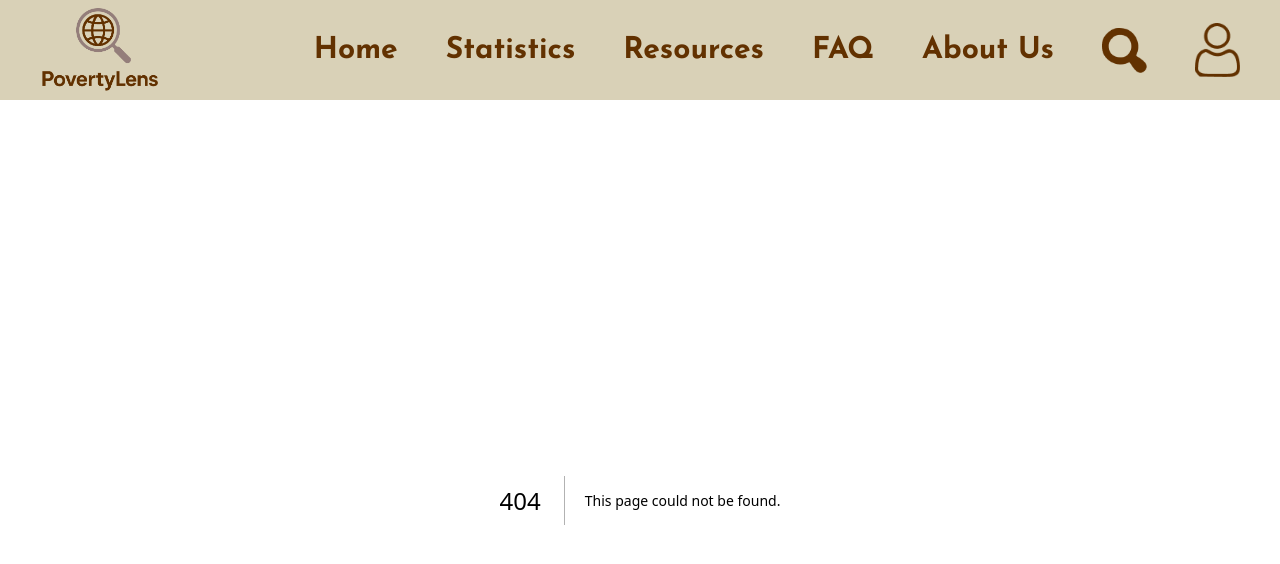
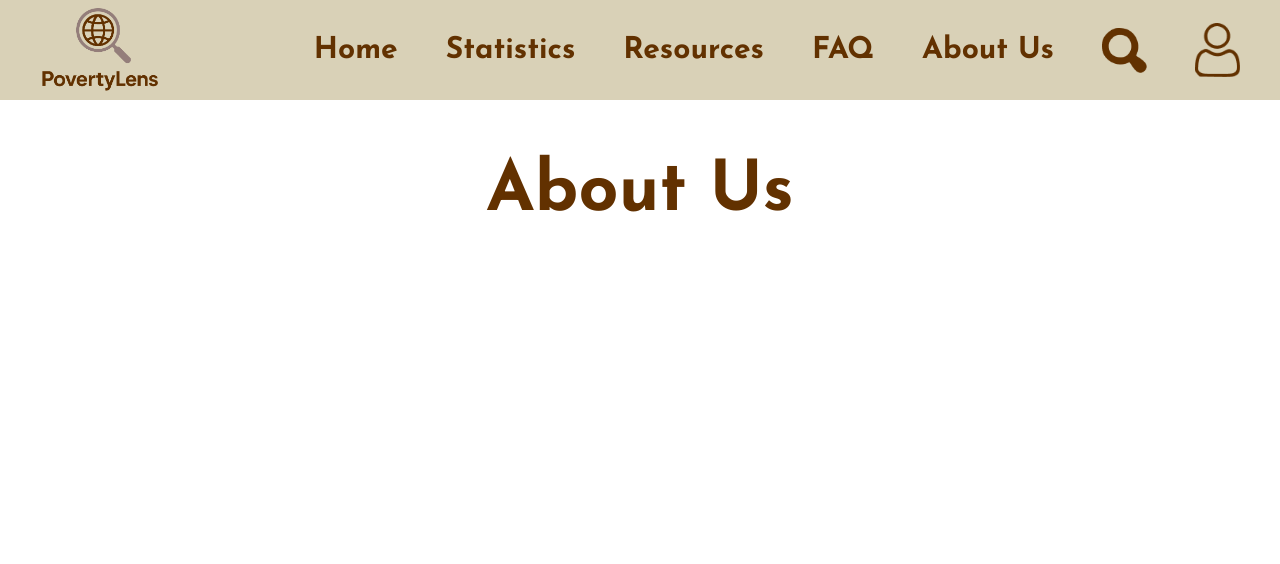
Before and after one commit to Revolution5/PovertyLens, a Next.js app in the folder frontend/: page /AboutUs in a window 1280 px wide. Before the commit this address had no page. Shown: the top 564 px of the page. Built offline with nearby package versions, Linux system fonts and the light colour scheme.

Commit message:
Create page.tsx

```diff
--- /dev/null
+++ b/frontend/app/AboutUs/page.tsx
@@ -0,0 +1,10 @@
+export default function AboutUs() {
+    return (
+        <div className="min-h-screen">
+            <h1 className="pt-10 pb-1 text-center text-[70px] text-[#623100] font-black">
+                About Us
+            </h1>
+        </div>
+
+    );
+}
```
